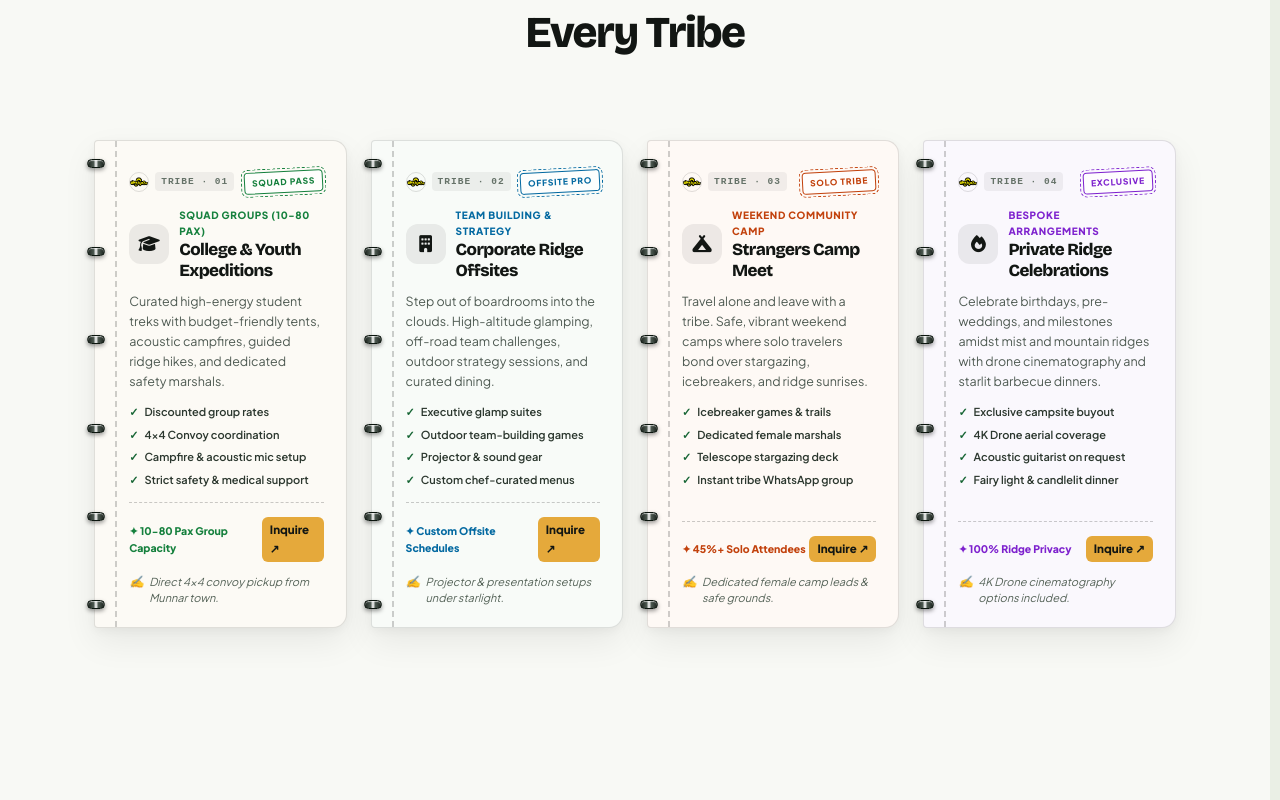
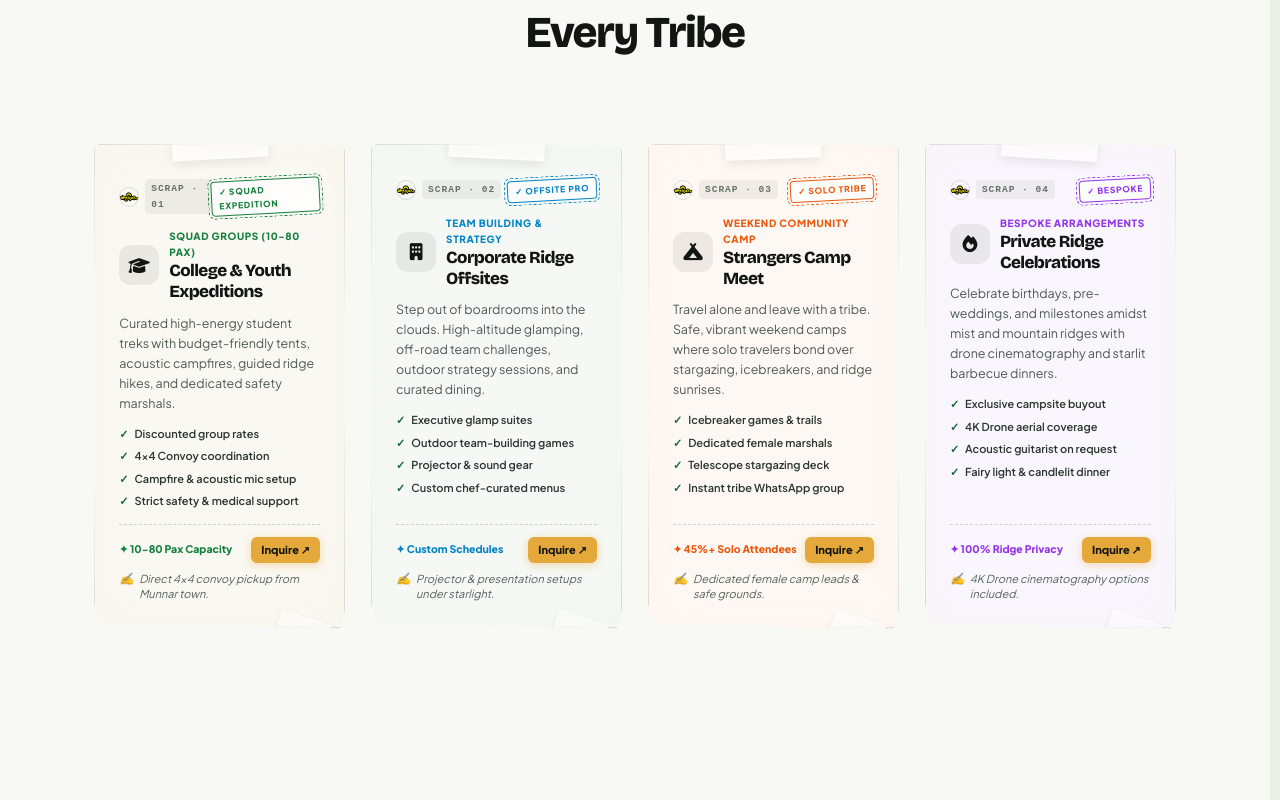
Before and after one commit to AmanTShekar/aanandham.go, a Next.js app: page / in a window 1280 px wide. Shown: the part 10260-11060 px from the top of the page. Built offline with nearby package versions, Linux system fonts and the light colour scheme.

Commit message:
feat: design Tailored Wilderness Arrangements as roughed-up torn paper scraps stuck with frosted scotch tape

```diff
--- a/src/app/globals.css
+++ b/src/app/globals.css
@@ -103,12 +103,12 @@ body::-webkit-scrollbar-thumb:active,
 }
 
 /* ─────────────────────────────────────────────────────────────
-   SIDE-PERFORATED SPIRAL FIELD JOURNAL CARDS (Reusable Tactile System)
-───────────────────────────────────────────────────────────── */
-.pocket-notepad-grid {
+   ROUGHED-UP PAPER SCRAPS WITH SCOTCH TAPE (Tactile Field System)
+───────────────────────────────────────────────────────────── */
+.scotch-scraps-grid {
   display: grid;
   grid-template-columns: repeat(4, 1fr);
-  gap: 24px;
+  gap: 26px;
   justify-content: center;
   align-items: stretch;
   max-width: 1240px;
@@ -116,94 +116,96 @@ body::-webkit-scrollbar-thumb:active,
 }
 
 @media (max-width: 1160px) {
-  .pocket-notepad-grid {
+  .scotch-scraps-grid {
     grid-template-columns: repeat(2, 1fr);
-    gap: 28px;
+    gap: 32px;
     max-width: 780px;
   }
 }
 
 @media (max-width: 640px) {
-  .pocket-notepad-grid {
+  .scotch-scraps-grid {
     grid-template-columns: 1fr;
-    gap: 36px;
+    gap: 40px;
     max-width: 440px;
   }
 }
 
-.pocket-notepad-card {
+.roughed-paper-scrap {
   position: relative;
-  background: #FCFAF6;
+  background: #FAF8F2;
   color: #121613;
-  border-radius: 4px 14px 14px 4px;
-  padding: 30px 22px 22px 34px;
-  box-shadow: 0 14px 34px rgba(0, 0, 0, 0.07), 0 3px 10px rgba(0,0,0,0.04);
+  padding: 34px 24px 26px 24px;
+  box-shadow:
+    0 12px 28px -4px rgba(0, 0, 0, 0.08),
+    0 4px 10px rgba(0, 0, 0, 0.04),
+    inset 0 0 40px rgba(229, 169, 59, 0.03);
   border: 1px solid rgba(18, 22, 19, 0.12);
-  /* Millimeter Graph Grid Paper Background */
+  /* Organic Roughed Torn Edge Effect */
+  clip-path: polygon(
+    0% 4px, 2% 0px, 98% 2px, 100% 6px,
+    99.5% 45%, 100% 96%, 98% 100%, 3% 99%, 0% 95%,
+    0.5% 50%
+  );
+  /* Paper grain & subtle cross-texture */
   background-image:
-    linear-gradient(rgba(18, 22, 19, 0.05) 1px, transparent 1px),
-    linear-gradient(90deg, rgba(18, 22, 19, 0.05) 1px, transparent 1px);
-  background-size: 18px 18px;
+    linear-gradient(rgba(18, 22, 19, 0.03) 1px, transparent 1px),
+    linear-gradient(90deg, rgba(18, 22, 19, 0.03) 1px, transparent 1px);
+  background-size: 16px 16px;
   display: flex;
   flex-direction: column;
   min-height: 440px;
   cursor: pointer;
-  transition: all 0.35s cubic-bezier(0.16, 1, 0.3, 1);
+  transition: transform 0.35s cubic-bezier(0.16, 1, 0.3, 1), box-shadow 0.35s cubic-bezier(0.16, 1, 0.3, 1);
   overflow: visible;
 }
 
-.pocket-notepad-card:hover {
+.roughed-paper-scrap:hover {
   transform: translateY(-14px) rotate(0deg) scale(1.025) !important;
-  box-shadow: 0 28px 65px rgba(0, 0, 0, 0.14), 0 10px 24px rgba(0,0,0,0.06) !important;
-  border-color: #E5A93B !important;
-}
-
-/* Side Spiral Wire Coils Container along Left Edge */
-.side-spiral-spine {
+  box-shadow:
+    0 28px 65px -8px rgba(0, 0, 0, 0.16),
+    0 10px 24px rgba(0, 0, 0, 0.08) !important;
+}
+
+/* Translucent Frosted Scotch Tape Strip */
+.scotch-tape-strip {
   position: absolute;
-  top: 18px;
-  bottom: 18px;
-  left: -8px;
-  width: 20px;
-  display: flex;
-  flex-direction: column;
-  justify-content: space-between;
-  z-index: 5;
+  top: -14px;
+  left: 50%;
+  transform: translateX(-50%) rotate(-2deg);
+  width: 96px;
+  height: 28px;
+  background: rgba(255, 255, 255, 0.45);
+  backdrop-filter: blur(4px);
+  -webkit-backdrop-filter: blur(4px);
+  border: 1px solid rgba(255, 255, 255, 0.65);
+  border-left: 2px dashed rgba(255, 255, 255, 0.7);
+  border-right: 2px dashed rgba(255, 255, 255, 0.7);
+  box-shadow: 0 4px 10px rgba(0, 0, 0, 0.08), inset 0 0 6px rgba(255, 255, 255, 0.9);
+  z-index: 10;
   pointer-events: none;
 }
 
-/* Individual 3D Metallic Wire Coil Loop */
-.side-spiral-loop {
-  width: 18px;
-  height: 9px;
-  border-radius: 999px;
-  background: linear-gradient(90deg, #1C241E 0%, #4B574F 35%, #FFFFFF 50%, #4B574F 65%, #1C241E 100%);
-  box-shadow: 0 2px 4px rgba(0,0,0,0.4), inset 0 1px 1px rgba(255,255,255,0.6);
-  border: 0.5px solid #0B150E;
-  position: relative;
-}
-
-/* Dotted Side Perforation Line inside Card */
-.side-perforation-line {
+/* Bottom Marginal Tape Scrap */
+.corner-tape-scrap {
   position: absolute;
-  top: 0;
-  bottom: 0;
-  left: 20px;
-  width: 1px;
-  border-left: 2px dashed rgba(18, 22, 19, 0.2);
+  bottom: -10px;
+  right: 14px;
+  transform: rotate(18deg);
+  width: 52px;
+  height: 20px;
+  background: rgba(255, 255, 255, 0.4);
+  backdrop-filter: blur(3px);
+  -webkit-backdrop-filter: blur(3px);
+  border: 1px solid rgba(255, 255, 255, 0.6);
+  border-left: 1px dashed rgba(255, 255, 255, 0.8);
+  border-right: 1px dashed rgba(255, 255, 255, 0.8);
+  box-shadow: 0 2px 6px rgba(0,0,0,0.06);
+  z-index: 10;
   pointer-events: none;
 }
 
-/* Perforated Bottom Tear Voucher Stub */
-.notepad-tear-stub {
-  margin-top: auto;
-  padding-top: 14px;
-  border-top: 1.5px dashed rgba(18, 22, 19, 0.22);
-  position: relative;
-  display: flex;
-  flex-direction: column;
-  gap: 8px;
-}
+
 
 
 
--- a/src/app/page.jsx
+++ b/src/app/page.jsx
@@ -439,60 +439,64 @@ const KERALA_WILDERNESS_GALLERY = [
     }
 ];
 
-// ── CUSTOM ARRANGEMENTS & EVENTS DATA (Pocket Notepad Cards) ──
+// ── CUSTOM ARRANGEMENTS & EVENTS DATA (Roughed-Up Scotch-Taped Paper Scraps) ──
 const EVENT_ARRANGEMENTS = [
     {
-        tagCode: 'TRIBE · 01',
-        stamp: 'SQUAD PASS',
+        tagCode: 'SCRAP · 01',
+        stamp: '✓ SQUAD EXPEDITION',
         stampColor: '#15803D',
         iconClass: 'fa-solid fa-graduation-cap',
         title: 'College & Youth Expeditions',
         badge: 'Squad Groups (10-80 pax)',
         desc: 'Curated high-energy student treks with budget-friendly tents, acoustic campfires, guided ridge hikes, and dedicated safety marshals.',
-        rotation: '-1.5deg',
-        paperBg: '#FCFAF5',
-        statPill: '✦ 10-80 Pax Group Capacity',
+        rotation: '-2.2deg',
+        tapeAngle: '-3deg',
+        paperBg: '#FAF8F2',
+        statPill: '✦ 10-80 Pax Capacity',
         marginalNote: 'Direct 4x4 convoy pickup from Munnar town.',
         features: ['Discounted group rates', '4x4 Convoy coordination', 'Campfire & acoustic mic setup', 'Strict safety & medical support']
     },
     {
-        tagCode: 'TRIBE · 02',
-        stamp: 'OFFSITE PRO',
-        stampColor: '#0369A1',
+        tagCode: 'SCRAP · 02',
+        stamp: '✓ OFFSITE PRO',
+        stampColor: '#0284C7',
         iconClass: 'fa-solid fa-building',
         title: 'Corporate Ridge Offsites',
         badge: 'Team Building & Strategy',
         desc: 'Step out of boardrooms into the clouds. High-altitude glamping, off-road team challenges, outdoor strategy sessions, and curated dining.',
-        rotation: '1.8deg',
-        paperBg: '#F8FBF8',
-        statPill: '✦ Custom Offsite Schedules',
+        rotation: '2.5deg',
+        tapeAngle: '2.8deg',
+        paperBg: '#F5F8F4',
+        statPill: '✦ Custom Schedules',
         marginalNote: 'Projector & presentation setups under starlight.',
         features: ['Executive glamp suites', 'Outdoor team-building games', 'Projector & sound gear', 'Custom chef-curated menus']
     },
     {
-        tagCode: 'TRIBE · 03',
-        stamp: 'SOLO TRIBE',
-        stampColor: '#C2410C',
+        tagCode: 'SCRAP · 03',
+        stamp: '✓ SOLO TRIBE',
+        stampColor: '#EA580C',
         iconClass: 'fa-solid fa-campground',
         title: 'Strangers Camp Meet',
         badge: 'Weekend Community Camp',
         desc: 'Travel alone and leave with a tribe. Safe, vibrant weekend camps where solo travelers bond over stargazing, icebreakers, and ridge sunrises.',
-        rotation: '-1.2deg',
-        paperBg: '#FEF9F5',
+        rotation: '-1.8deg',
+        tapeAngle: '-2.2deg',
+        paperBg: '#FEF8F4',
         statPill: '✦ 45%+ Solo Attendees',
         marginalNote: 'Dedicated female camp leads & safe grounds.',
         features: ['Icebreaker games & trails', 'Dedicated female marshals', 'Telescope stargazing deck', 'Instant tribe WhatsApp group']
     },
     {
-        tagCode: 'TRIBE · 04',
-        stamp: 'EXCLUSIVE',
-        stampColor: '#7E22CE',
+        tagCode: 'SCRAP · 04',
+        stamp: '✓ BESPOKE',
+        stampColor: '#9333EA',
         iconClass: 'fa-solid fa-fire',
         title: 'Private Ridge Celebrations',
         badge: 'Bespoke Arrangements',
         desc: 'Celebrate birthdays, pre-weddings, and milestones amidst mist and mountain ridges with drone cinematography and starlit barbecue dinners.',
-        rotation: '1.5deg',
-        paperBg: '#FAF8FD',
+        rotation: '2.1deg',
+        tapeAngle: '3.5deg',
+        paperBg: '#FAF6FD',
         statPill: '✦ 100% Ridge Privacy',
         marginalNote: '4K Drone cinematography options included.',
         features: ['Exclusive campsite buyout', '4K Drone aerial coverage', 'Acoustic guitarist on request', 'Fairy light & candlelit dinner']
@@ -2450,19 +2454,19 @@ export default function HomePage() {
 
                     <motion.div
                         variants={staggerContainer}
-                        className="pocket-notepad-grid"
-                        style={{ marginBottom: '48px', paddingTop: '16px' }}
+                        className="scotch-scraps-grid"
+                        style={{ marginBottom: '48px', paddingTop: '20px' }}
                     >
                         {EVENT_ARRANGEMENTS.map((ev, idx) => (
                             <motion.div
                                 key={idx}
                                 variants={cardReveal}
-                                className="pocket-notepad-card"
+                                className="roughed-paper-scrap"
                                 whileHover={{
                                     y: -14,
                                     rotate: 0,
                                     scale: 1.025,
-                                    boxShadow: '0 28px 65px -10px rgba(0, 0, 0, 0.15), 0 10px 24px -4px rgba(0, 0, 0, 0.08)'
+                                    boxShadow: '0 28px 65px -8px rgba(0, 0, 0, 0.16), 0 10px 24px rgba(0, 0, 0, 0.08)'
                                 }}
                                 whileTap={{ scale: 0.98 }}
                                 transition={{ type: 'spring', stiffness: 400, damping: 22 }}
@@ -2472,15 +2476,14 @@ export default function HomePage() {
                                 }}
                                 onClick={() => openBookingModal(null, { title: ev.title, date: 'Custom Dates' })}
                             >
-                                {/* Side Spiral Wire Coils along Left Margin */}
-                                <div className="side-spiral-spine">
-                                    {[...Array(6)].map((_, sIdx) => (
-                                        <div key={sIdx} className="side-spiral-loop" />
-                                    ))}
-                                </div>
-
-                                {/* Vertical Dotted Tear-Off Perforation Line */}
-                                <div className="side-perforation-line" />
+                                {/* Top Translucent Frosted Scotch Tape Strip */}
+                                <div
+                                    className="scotch-tape-strip"
+                                    style={{ transform: `translateX(-50%) rotate(${ev.tapeAngle})` }}
+                                />
+
+                                {/* Bottom Corner Scotch Tape Accent */}
+                                <div className="corner-tape-scrap" />
 
                                 {/* Top Row: Mini Logo + Tag Code + Vintage Rubber Ink Stamp */}
                                 <div style={{ display: 'flex', justifyContent: 'space-between', alignItems: 'center', marginBottom: '14px' }}>
@@ -2576,8 +2579,15 @@ export default function HomePage() {
                                     ))}
                                 </div>
 
-                                {/* Perforated Bottom Voucher Stub with Notch Cutouts */}
-                                <div className="notepad-tear-stub">
+                                {/* Bottom Capacity Bar & Action */}
+                                <div style={{
+                                    marginTop: 'auto',
+                                    paddingTop: '12px',
+                                    borderTop: '1px dashed rgba(18, 22, 19, 0.18)',
+                                    display: 'flex',
+                                    flexDirection: 'column',
+                                    gap: '8px'
+                                }}>
                                     <div style={{
                                         display: 'flex',
                                         justifyContent: 'space-between',
@@ -2591,12 +2601,13 @@ export default function HomePage() {
                                             {ev.statPill}
                                         </span>
                                         <span style={{
-                                            fontSize: '11.5px',
+                                            fontSize: '11px',
                                             fontWeight: '800',
                                             color: '#121613',
                                             background: '#E5A93B',
-                                            padding: '4px 8px',
-                                            borderRadius: '6px'
+                                            padding: '4px 10px',
+                                            borderRadius: '6px',
+                                            boxShadow: '0 2px 8px rgba(229, 169, 59, 0.4)'
                                         }}>
                                             Inquire ↗
                                         </span>
@@ -2610,8 +2621,7 @@ export default function HomePage() {
                                         color: '#556358',
                                         display: 'flex',
                                         alignItems: 'flex-start',
-                                        gap: '5px',
-                                        paddingTop: '4px'
+                                        gap: '5px'
                                     }}>
                                         <span style={{ fontSize: '12px' }}>✍</span>
                                         <span>{ev.marginalNote}</span>
```
